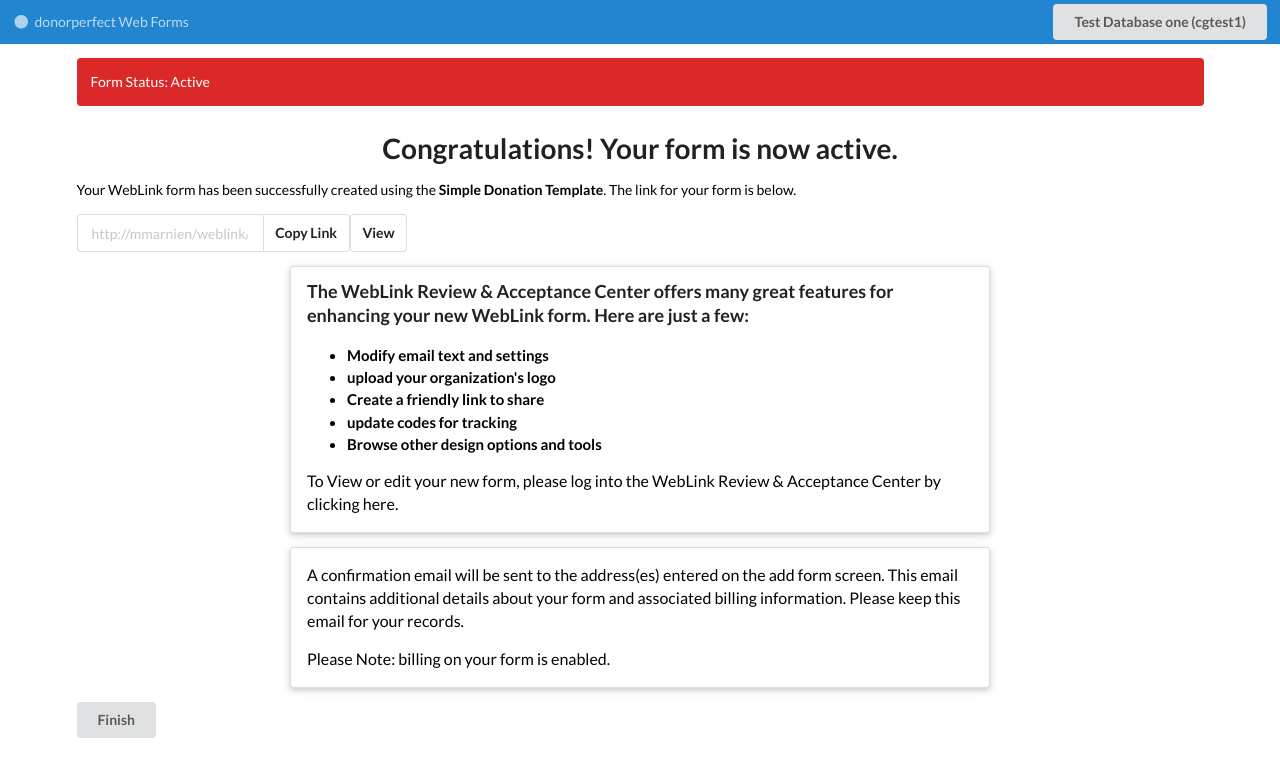
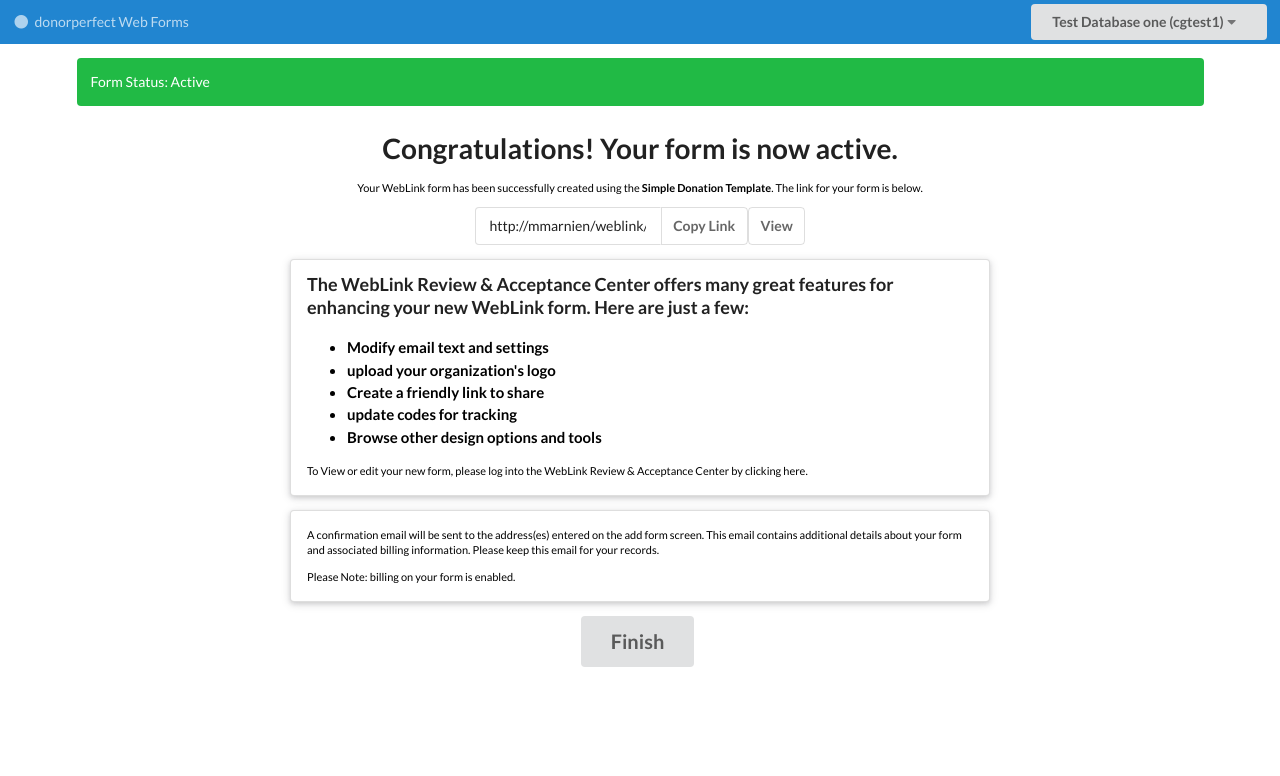
Before and after one commit to danielFrancisOlivieri/softerwareLandingPage, a plain HTML site: page index.html in a window 1280 px wide. Drawn offline with nearby package versions, Linux system fonts and the light colour scheme.

Commit message:
Centered elements, green over red, smaller font

```diff
--- a/index.html
+++ b/index.html
@@ -17,6 +17,7 @@
       }
       p, h1 {
         color: black;
+        font-size: 11px;
       }
       menu {
           height: 200px;
@@ -25,6 +26,7 @@
       ul li{
         color: black;
 }
+
     </style>
   </head>
   <body>
@@ -41,7 +43,7 @@
 
           <a class="ui item">
                 <button class="ui button">
-                        Test Database one (cgtest1)
+                        Test Database one (cgtest1) <i class="caret down icon"></i>
             </button>
           </a>
         </div>
@@ -49,22 +51,24 @@
 
       <div class="ui container">
 
-      <div class="ui red inverted segment">Form Status: Active</div>
+      <div class="ui green inverted segment">Form Status: Active</div>
 
       <h1 class="ui header center aligned">Congratulations! Your form is now active.</h1>
 
+      <div  class="ui container center aligned">
     <p class="ui center aligned">Your WebLink form has been successfully created using the <strong>Simple Donation Template</strong>. The link for your form is below.</p>
 
 
     <div class="ui right labeled input center aligned">
-            <input type="text" placeholder="http://mmarnien/weblink/weblink.aspx?name=ctgtest1&id=1170">
-            <div class="ui basic label">
-             Copy Link
+            <input type="text" value="http://mmarnien/weblink/weblink.aspx?name=ctgtest1&id=1170">
+            <div class="ui basic label button">
+             <strong>Copy Link</strong>
             </div>
-            <div class="ui basic label">
-                    View
+            <div class="ui basic label button">
+                    <strong>View</strong>
                   </div>
           </div>
+        </div>
 
           <div class="ui raised text container segment">
                 <h3 class="ui header">The WebLink Review & Acceptance Center offers many great features for enhancing your new WebLink form. Here are just a few:</h3>
@@ -87,10 +91,14 @@
         <p> Please Note: billing on your form is enabled. </p>
     </div>
 
+  <div  class="ui container center aligned">
 
-    <button class="ui button center right aligned">
-            Finish
-            </button>
+    <button class="ui huge button center aligned">
+        Finish
+        </button>
+
+    </div>
+
         </div>
 
     </body>
```
